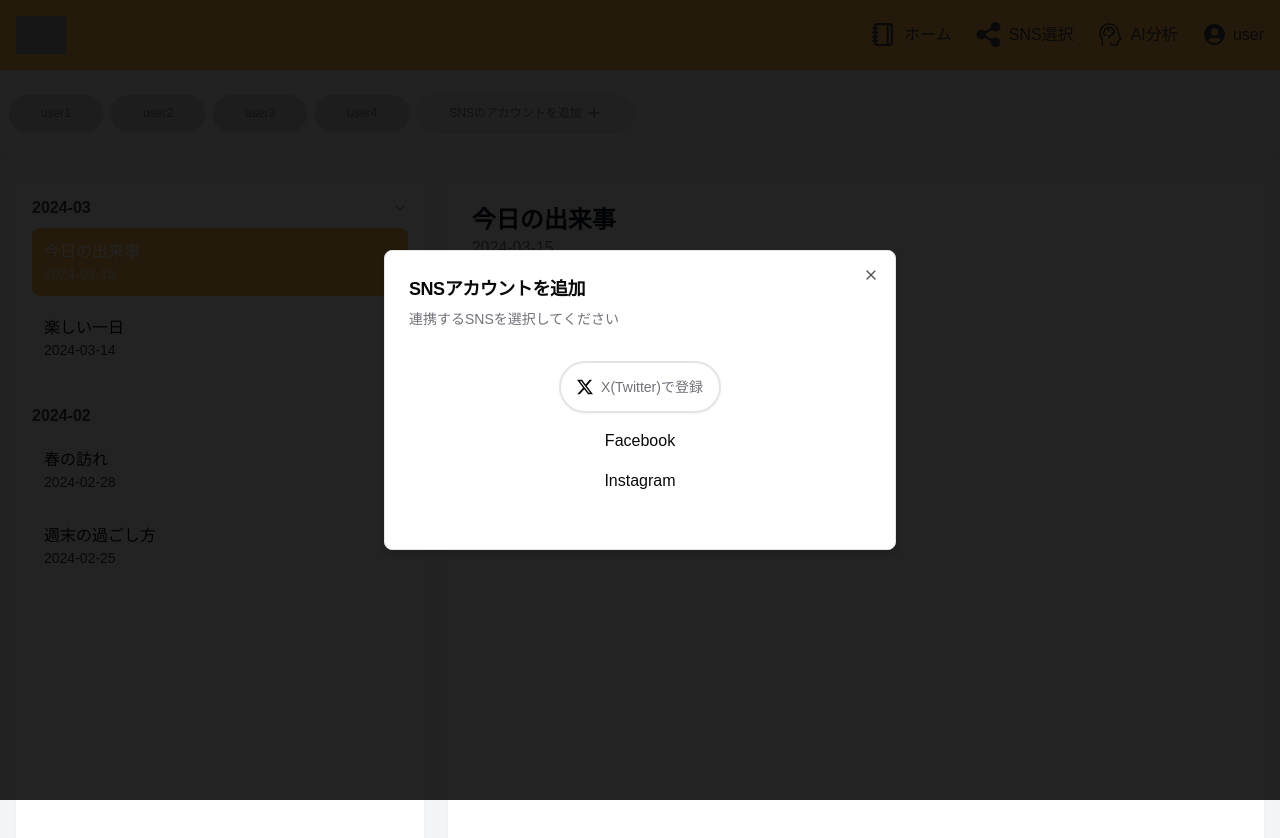
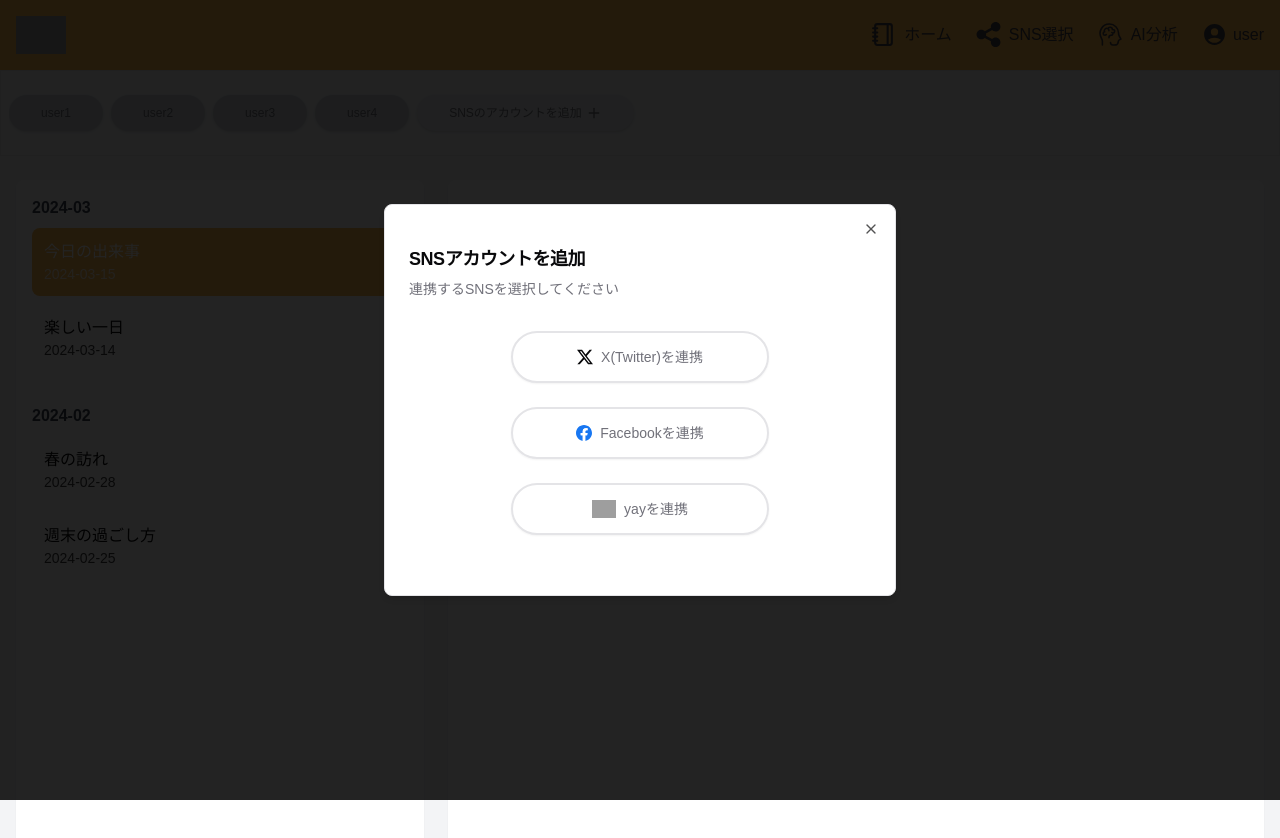
Before and after one commit to yh1110/logme, a Next.js app: page /diary in a window 1280 px wide. Both pictures are taken after a click on the button "SNS選択". Shown: the top 838 px of the page. Built offline with nearby package versions, Linux system fonts and the light colour scheme; grey boxes are pictures that could not be loaded.

Commit message:
アカウント追加する際のダイアログにアニメーション追加 スキーマをsupabaseから作成 shadcn/uiのdialogを一部変更

```diff
--- a/components/app/InputDialog.tsx
+++ b/components/app/InputDialog.tsx
@@ -2,6 +2,7 @@
 import { Button } from "../ui/button";
 import {
   Dialog,
+  DialogBack,
   DialogClose,
   DialogContent,
   DialogDescription,
@@ -15,18 +16,15 @@ import { RadioGroup, RadioGroupItem } from "@/components/ui/radio-group";
 import { Input } from "../ui/input";
 import { Label } from "../ui/label";
 import { useForm, Controller, Form } from "react-hook-form";
-import { useActionState } from "react";
+import { useActionState, useState } from "react";
 import { addAccount } from "@/lib/actions/yay/addAccount";
 import { getPost } from "@/lib/actions/yay/getPost";
+import Image from "next/image";
+import yayicon from "../../public/img/yay.png";
+import { motion, AnimatePresence } from "framer-motion";
 
 // SNSアカウント連携
-export function AccountDialog({
-  open,
-  setOpen,
-}: {
-  open: boolean;
-  setOpen: (open: boolean) => void;
-}) {
+export function AccountDialog() {
   type FormData = {
     email: string;
     password: string;
@@ -34,44 +32,14 @@ export function AccountDialog({
   const { register, control } = useForm<FormData>({});
 
   const [state, formAction, isPending] = useActionState(addAccount, null);
-  // const [state, formAction, isPending] = useActionState(getPost, null);
-
-  //
-
   return (
-    <Dialog open={open} onOpenChange={setOpen}>
-      <DialogPortal>
-        <DialogOverlay className="fixed inset-0 bg-black opacity-30" />
-        <DialogContent
-          className="fixed bg-white p-6 rounded shadow-md
-            top-1/2 left-1/2 transform -translate-x-1/2 -translate-y-1/2 w-[80%] md:w-full"
-        >
-          <DialogHeader>
-            <DialogTitle className="text-lg font-bold">アカウント追加</DialogTitle>
-            <DialogDescription>新しいSNSアカウントの情報を入力してください。</DialogDescription>
-          </DialogHeader>
-
-          <Form control={control} onSubmit={({ formData }) => formAction(formData)}>
-            <div className="md:grid gap-4 py-4 space-y-4">
-              <div className="md:grid md:grid-cols-4 items-center gap-4">
-                <Label htmlFor="name" className="md:text-right">
-                  メールアドレス
-                  <span className="text-muted-foreground">（またはID）</span>
-                </Label>
-                <Input
-                  id="email"
-                  className="col-span-3"
-                  autoFocus={false}
-                  // register でフォーム入力を登録（必須項目として指定）
-                  {...register("email", { required: "emailは必須です" })}
-                />
-              </div>
-
+    <Form control={control} onSubmit={({ formData }) => formAction(formData)} className="h-64">
+      <div className="md:grid gap-4 py-4 space-y-6 mb-4">
         {/* メールアドレス */}
         <div className="md:grid md:grid-cols-4 items-center gap-4">
           <Label htmlFor="name" className="md:text-right">
             メールアドレス
-                  <span className="text-muted-foreground">（またはID）</span>
+            {/* <span className="text-muted-foreground">（またはID）</span> */}
           </Label>
           <Input
             id="email"
@@ -106,32 +74,59 @@ export function AccountDialog({
         </DialogClose>
       </DialogFooter>
     </Form>
-        </DialogContent>
-      </DialogPortal>
-    </Dialog>
   );
 }
 
 // SNS選択
 export function SNSDialog({ open, setOpen }: { open: boolean; setOpen: (open: boolean) => void }) {
+  const [mode, setMode] = useState<"select" | "yay-login">("select");
+  const [initial, setInitial] = useState(true);
+  const variants = {
+    enter: { x: 100, opacity: 0 },
+    center: { x: 0, opacity: 1 },
+    exit: { x: -100, opacity: 0 },
+  };
   return (
-    <Dialog open={open} onOpenChange={setOpen}>
+    <Dialog
+      open={open}
+      onOpenChange={() => {
+        setInitial(true);
+        setMode("select");
+        setOpen(false);
+      }}
+    >
       <DialogPortal>
         <DialogOverlay className="fixed inset-0 bg-black opacity-30" />
         <DialogContent
           className="fixed bg-white p-6 rounded shadow-md
-            top-1/2 left-1/2 transform -translate-x-1/2 -translate-y-1/2 w-[80%] md:w-full"
+            top-1/2 left-1/2 transform -translate-x-1/2 -translate-y-1/2 w-[80%] md:w-full overflow-hidden"
+          showBack={mode === "yay-login"}
+          backActions={() => {
+            setInitial(false);
+            setMode("select");
+          }}
+        >
+          <AnimatePresence mode="wait">
+            {mode === "select" && (
+              <motion.div
+                key="select"
+                initial={initial ? "center" : "exit"}
+                animate={initial ? "center" : "center"}
+                exit={initial ? "exit" : "exit"}
+                variants={variants}
+                transition={{ duration: 0.3 }}
+                className="space-y-4"
               >
                 <DialogHeader>
                   <DialogTitle className="text-lg font-bold">SNSアカウントを追加</DialogTitle>
                   <DialogDescription>連携するSNSを選択してください</DialogDescription>
                 </DialogHeader>
 
-          <div>
-            <div className="p-4 mb-4">
-              <div className="space-y-4">
+                <div className="p-4 mb-4 h-64">
+                  <div className="space-y-6 items-center justify-center h-full">
+                    {/* x(twitter)連携 */}
                     <div className="flex items-center justify-center">
-                  <Button variant="outline" className="rounded-full py-6 text-lg">
+                      <Button variant="outline" className="rounded-full py-6 text-lg px-16 w-3/5">
                         <svg
                           xmlns="http://www.w3.org/2000/svg"
                           width="200"
@@ -143,15 +138,42 @@ export function SNSDialog({ open, setOpen }: { open: boolean; setOpen: (open: bo
                             d="M18.901 1.153h3.68l-8.04 9.19L24 22.846h-7.406l-5.8-7.584l-6.638 7.584H.474l8.6-9.83L0 1.154h7.594l5.243 6.932ZM17.61 20.644h2.039L6.486 3.24H4.298Z"
                           />
                         </svg>
-                    <span className="text-muted-foreground text-sm">X(Twitter)で登録</span>
+                        <span className="text-muted-foreground text-sm">X(Twitter)を連携</span>
                       </Button>
                     </div>
+
+                    {/* facebook連携 */}
                     <div className="flex items-center justify-center">
-                  <button className="w-1/2">Facebook</button>
+                      <Button variant="outline" className="rounded-full py-6 text-lg px-16 w-3/5">
+                        <svg
+                          xmlns="http://www.w3.org/2000/svg"
+                          width="30"
+                          height="30"
+                          viewBox="0 0 256 256"
+                        >
+                          <path
+                            fill="#1877F2"
+                            d="M256 128C256 57.308 198.692 0 128 0C57.308 0 0 57.307 0 128c0 63.888 46.808 116.843 108 126.445V165H75.5v-37H108V99.8c0-32.08 19.11-49.8 48.347-49.8C170.352 50 185 52.5 185 52.5V84h-16.14C152.958 84 148 93.867 148 103.99V128h35.5l-5.675 37H148v89.445c61.192-9.602 108-62.556 108-126.445"
+                          />
+                          <path
+                            fill="#FFF"
+                            d="m177.825 165l5.675-37H148v-24.01C148 93.866 152.959 84 168.86 84H185V52.5S170.352 50 156.347 50C127.11 50 108 67.72 108 99.8V128H75.5v37H108v89.445A128.959 128.959 0 0 0 128 256a128.9 128.9 0 0 0 20-1.555V165h29.825"
+                          />
+                        </svg>
+                        <span className="text-muted-foreground text-sm">Facebookを連携</span>
+                      </Button>
                     </div>
+
+                    {/* yay連携 */}
                     <div className="flex items-center justify-center">
-                  <button className="w-1/2">Instagram</button>
-                </div>
+                      <Button
+                        variant="outline"
+                        className="rounded-full py-6 text-lg px-16 w-3/5"
+                        onClick={() => setMode("yay-login")}
+                      >
+                        <Image src={`/img/yay.png`} width={24} height={24} alt="yay.image" />
+                        <span className="text-muted-foreground text-sm">yayを連携</span>
+                      </Button>
                     </div>
                   </div>
 
@@ -159,6 +181,30 @@ export function SNSDialog({ open, setOpen }: { open: boolean; setOpen: (open: bo
                     <DialogClose asChild></DialogClose>
                   </DialogFooter>
                 </div>
+              </motion.div>
+            )}
+            {mode === "yay-login" && (
+              <motion.div
+                key="yay-login"
+                initial={initial ? "enter" : "enter"}
+                animate={initial ? "center" : "center"}
+                exit={initial ? "enter" : "enter"}
+                variants={variants}
+                transition={{ duration: 0.3 }}
+                className="space-y-4"
+              >
+                <DialogHeader>
+                  <DialogTitle className="text-lg font-bold">アカウント追加</DialogTitle>
+                  <DialogDescription>
+                    新しいSNSアカウントの情報を入力してください。
+                  </DialogDescription>
+                </DialogHeader>
+
+                {/* 入力画面 */}
+                <AccountDialog />
+              </motion.div>
+            )}
+          </AnimatePresence>
         </DialogContent>
       </DialogPortal>
     </Dialog>
--- a/components/ui/dialog.tsx
+++ b/components/ui/dialog.tsx
@@ -1,18 +1,18 @@
-"use client"
+"use client";
 
-import * as React from "react"
-import * as DialogPrimitive from "@radix-ui/react-dialog"
-import { X } from "lucide-react"
+import * as React from "react";
+import * as DialogPrimitive from "@radix-ui/react-dialog";
+import { X } from "lucide-react";
 
-import { cn } from "@/lib/utils"
+import { cn } from "@/lib/utils";
 
-const Dialog = DialogPrimitive.Root
+const Dialog = DialogPrimitive.Root;
 
-const DialogTrigger = DialogPrimitive.Trigger
+const DialogTrigger = DialogPrimitive.Trigger;
 
-const DialogPortal = DialogPrimitive.Portal
+const DialogPortal = DialogPrimitive.Portal;
 
-const DialogClose = DialogPrimitive.Close
+const DialogClose = DialogPrimitive.Close;
 
 const DialogOverlay = React.forwardRef<
   React.ElementRef<typeof DialogPrimitive.Overlay>,
@@ -26,13 +26,16 @@ const DialogOverlay = React.forwardRef<
     )}
     {...props}
   />
-))
-DialogOverlay.displayName = DialogPrimitive.Overlay.displayName
+));
+DialogOverlay.displayName = DialogPrimitive.Overlay.displayName;
 
 const DialogContent = React.forwardRef<
   React.ElementRef<typeof DialogPrimitive.Content>,
-  React.ComponentPropsWithoutRef<typeof DialogPrimitive.Content>
->(({ className, children, ...props }, ref) => (
+  React.ComponentPropsWithoutRef<typeof DialogPrimitive.Content> & {
+    showBack?: boolean;
+    backActions?: () => void;
+  }
+>(({ className, children, showBack = false, backActions, ...props }, ref) => (
   <DialogPortal>
     <DialogOverlay />
     <DialogPrimitive.Content
@@ -44,42 +47,65 @@ const DialogContent = React.forwardRef<
       {...props}
     >
       {children}
+
+      {showBack ? <DialogBack onClick={backActions} /> : null}
       <DialogPrimitive.Close className="absolute right-4 top-4 rounded-sm opacity-70 ring-offset-background transition-opacity hover:opacity-100 focus:outline-none focus:ring-2 focus:ring-ring focus:ring-offset-2 disabled:pointer-events-none data-[state=open]:bg-accent data-[state=open]:text-muted-foreground">
         <X className="h-4 w-4" />
         <span className="sr-only">Close</span>
       </DialogPrimitive.Close>
     </DialogPrimitive.Content>
   </DialogPortal>
-))
-DialogContent.displayName = DialogPrimitive.Content.displayName
+));
+DialogContent.displayName = DialogPrimitive.Content.displayName;
 
-const DialogHeader = ({
+const DialogHeader = ({ className, ...props }: React.HTMLAttributes<HTMLDivElement>) => (
+  <div className={cn("flex flex-col space-y-1.5 text-center sm:text-left", className)} {...props} />
+);
+DialogHeader.displayName = "DialogHeader";
+
+const DialogFooter = ({ className, ...props }: React.HTMLAttributes<HTMLDivElement>) => (
+  <div
+    className={cn("flex flex-col-reverse sm:flex-row sm:justify-end sm:space-x-2", className)}
+    {...props}
+  />
+);
+DialogFooter.displayName = "DialogFooter";
+
+const DialogBack = ({
   className,
-  ...props
-}: React.HTMLAttributes<HTMLDivElement>) => (
-  <div
+  onClick,
+}: {
+  className?: string;
+  onClick?: React.MouseEventHandler<HTMLButtonElement>;
+}) => (
+  // <div
+  //   className={cn("flex flex-col-reverse sm:flex-row sm:justify-end sm:space-x-2", className)}
+  //   {...props}
+  // />
+  <button
     className={cn(
-      "flex flex-col space-y-1.5 text-center sm:text-left",
+      "absolute left-4 top-4 rounded-sm opacity-70 ring-offset-background transition-opacity hover:opacity-100 focus:outline-none focus:ring-2 focus:ring-ring focus:ring-offset-2 disabled:pointer-events-none data-[state=open]:bg-accent data-[state=open]:text-muted-foreground",
       className
     )}
-    {...props}
-  />
-)
-DialogHeader.displayName = "DialogHeader"
-
-const DialogFooter = ({
-  className,
-  ...props
-}: React.HTMLAttributes<HTMLDivElement>) => (
-  <div
-    className={cn(
-      "flex flex-col-reverse sm:flex-row sm:justify-end sm:space-x-2",
-      className
-    )}
-    {...props}
-  />
-)
-DialogFooter.displayName = "DialogFooter"
+    onClick={onClick}
+  >
+    <svg
+      xmlns="http://www.w3.org/2000/svg"
+      width="20"
+      height="20"
+      viewBox="0 0 24 24"
+      fill="none"
+      stroke="currentColor"
+      strokeWidth="2"
+      strokeLinecap="round"
+      strokeLinejoin="round"
+      className="lucide lucide-chevron-left-icon lucide-chevron-left text-muted-foreground"
+    >
+      <path d="m15 18-6-6 6-6" />
+    </svg>
+  </button>
+);
+DialogFooter.displayName = "DialogFooter";
 
 const DialogTitle = React.forwardRef<
   React.ElementRef<typeof DialogPrimitive.Title>,
@@ -87,14 +113,11 @@ const DialogTitle = React.forwardRef<
 >(({ className, ...props }, ref) => (
   <DialogPrimitive.Title
     ref={ref}
-    className={cn(
-      "text-lg font-semibold leading-none tracking-tight",
-      className
-    )}
+    className={cn("text-lg font-semibold leading-none tracking-tight mt-4", className)}
     {...props}
   />
-))
-DialogTitle.displayName = DialogPrimitive.Title.displayName
+));
+DialogTitle.displayName = DialogPrimitive.Title.displayName;
 
 const DialogDescription = React.forwardRef<
   React.ElementRef<typeof DialogPrimitive.Description>,
@@ -105,8 +128,8 @@ const DialogDescription = React.forwardRef<
     className={cn("text-sm text-muted-foreground", className)}
     {...props}
   />
-))
-DialogDescription.displayName = DialogPrimitive.Description.displayName
+));
+DialogDescription.displayName = DialogPrimitive.Description.displayName;
 
 export {
   Dialog,
@@ -119,4 +142,5 @@ export {
   DialogFooter,
   DialogTitle,
   DialogDescription,
-}
+  // DialogBack,
+};
--- a/lib/actions/signinActions.ts
+++ b/lib/actions/signinActions.ts
@@ -6,7 +6,7 @@ export async function googleSignin() {
   const { data, error } = await supabase.auth.signInWithOAuth({
     provider: "google",
     options: {
-      redirectTo: process.env.NEXT_PUBLIC_OAUTH_REDIRECT_URL,
+      redirectTo: process.env.OAUTH_REDIRECT_URL,
     },
   });
   if (error) {
--- a/package.json
+++ b/package.json
@@ -22,7 +22,7 @@
     "@yamada-ui/react": "^1.7.4",
     "class-variance-authority": "^0.7.1",
     "clsx": "^2.1.1",
-    "framer-motion": "^12.4.0",
+    "framer-motion": "^12.6.3",
     "lucide-react": "^0.474.0",
     "next": "^15.2.4",
     "react": "^19.1.0",
@@ -41,7 +41,7 @@
     "eslint": "^9",
     "eslint-config-next": "15.1.6",
     "postcss": "^8",
-    "prisma": "^6.4.1",
+    "prisma": "^6.5.0",
     "tailwindcss": "^3.4.1",
     "typescript": "^5"
   }
--- a/utils/supabase/middleware.ts
+++ b/utils/supabase/middleware.ts
@@ -31,6 +31,8 @@ export async function updateSession(request: NextRequest) {
     data: { user },
   } = await supabase.auth.getUser();
 
+  console.log(user?.id);
+
   const isAuth = !!user;
 
   console.log("isAuth", isAuth);
```
Also changed, not shown: 2 other files (tests, documents, lock files or other folders). Lines whose indentation alone changed are shown as unchanged.
